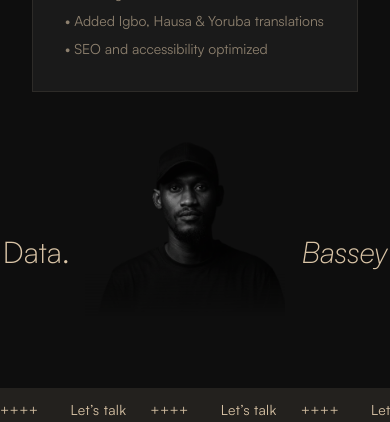
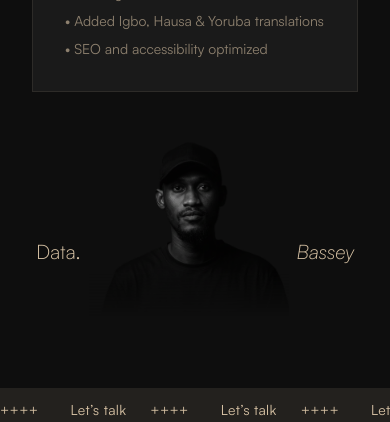
Before and after one commit to data-baze/databassey, a React (Vite) app: page / in a window 390 px wide. Shown: the part 4400-4822 px from the top of the page. Built offline with nearby package versions, Linux system fonts and the light colour scheme.

Commit message:
minor bug fixes

```diff
--- a/src/screens/home/components/SignatureSection.tsx
+++ b/src/screens/home/components/SignatureSection.tsx
@@ -8,9 +8,9 @@ const SignatureSection = () => {
         initial="hidden"
         whileInView="visible"
         viewport={{ once: true }}
-        className="flex justify-center gap-4 items-center"
+        className="flex justify-center gap-2 md:gap-4 items-center"
       >
-        <h3 className="text-[30px] md:text-[60px] lg:text-[100px] font-light">
+        <h3 className="text-[20px] md:text-[60px] lg:text-[100px] font-light">
           Data.
         </h3>
 
@@ -20,7 +20,7 @@ const SignatureSection = () => {
           className="w-50 h-50 md:h-[460px] md:w-[460px] object-cover opacity-80 mb-10 mask-[linear-gradient(to_bottom,#0E0E0E_70%,transparent_92%)]"
         />
 
-        <h3 className="text-[30px] md:text-[60px] lg:text-[100px] font-light italic">
+        <h3 className="text-[20px] md:text-[60px] lg:text-[100px] font-light italic">
           Bassey
         </h3>
       </motion.div>
```
